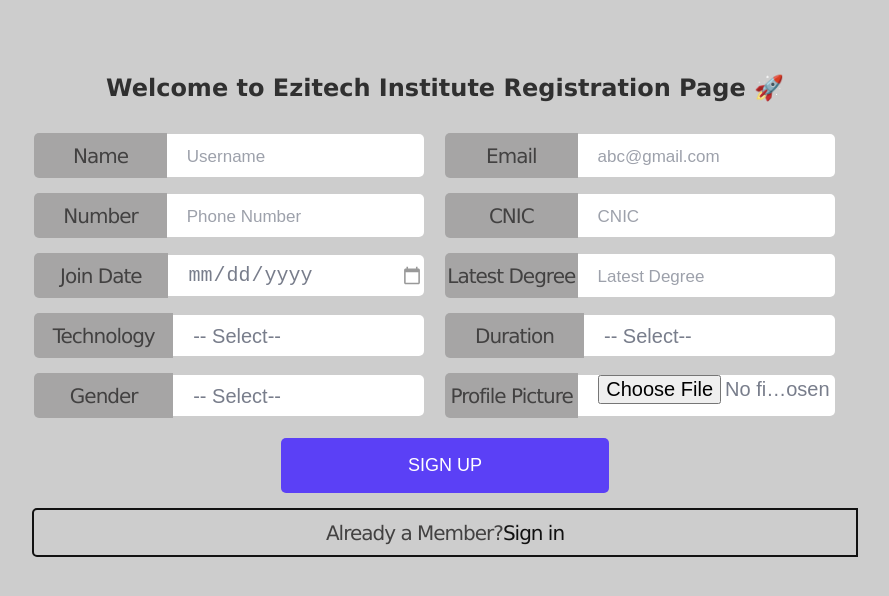
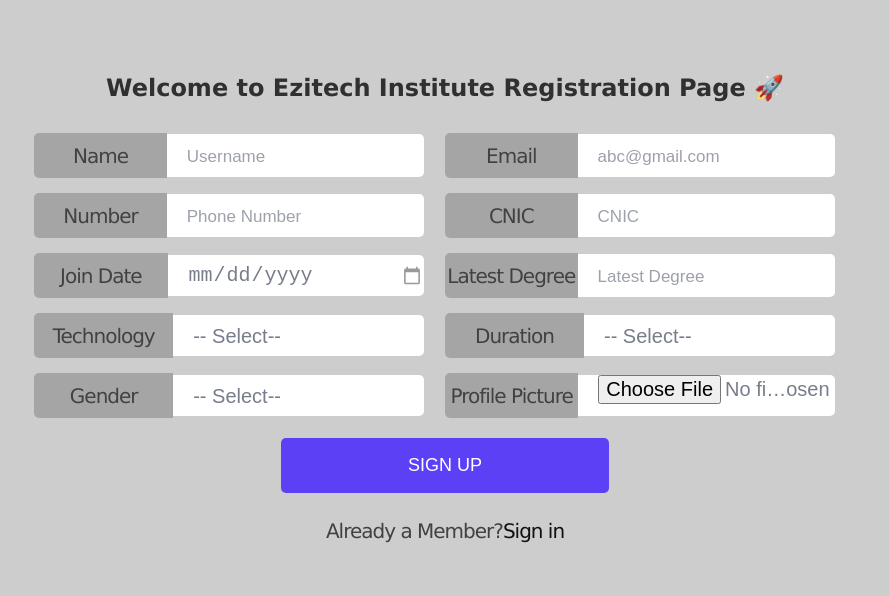
Before and after one commit to aqibali25/Attendance-Management-System, a plain HTML site: page signup.html in a window 1280 px wide. Shown: the whole page, without its empty margins (195-1084 px from the left). Drawn offline with Linux system fonts and the light colour scheme.

Commit message:
add some style

```diff
--- a/CSS/signup.css
+++ b/CSS/signup.css
@@ -92,7 +92,6 @@ div:nth-last-child(1) {
 div:nth-last-child(1) label {
   width: 100%;
   background-color: transparent;
-  border: 2px solid #111111;
 }
 label {
   /* margin-top: 10px; */
```
